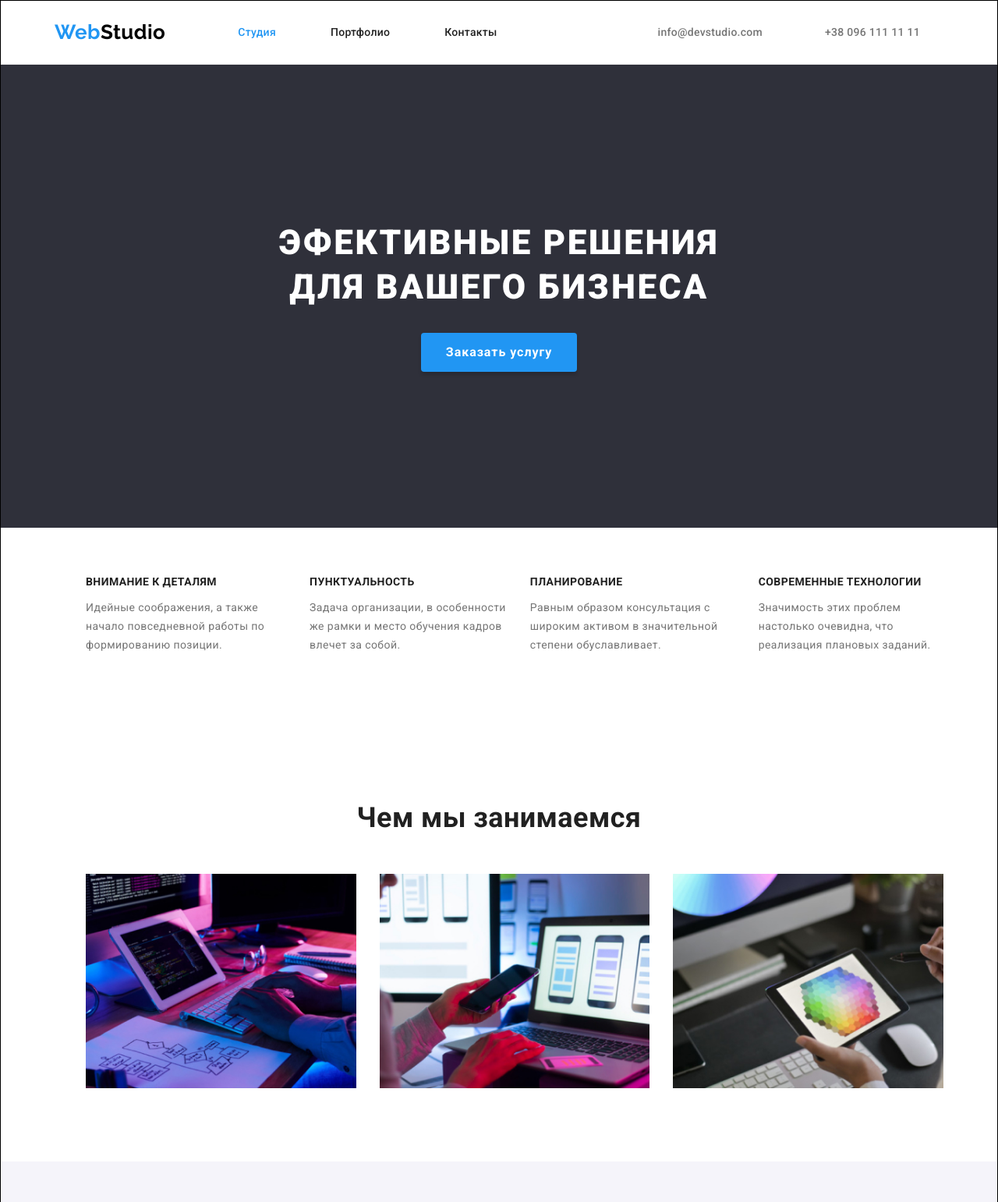
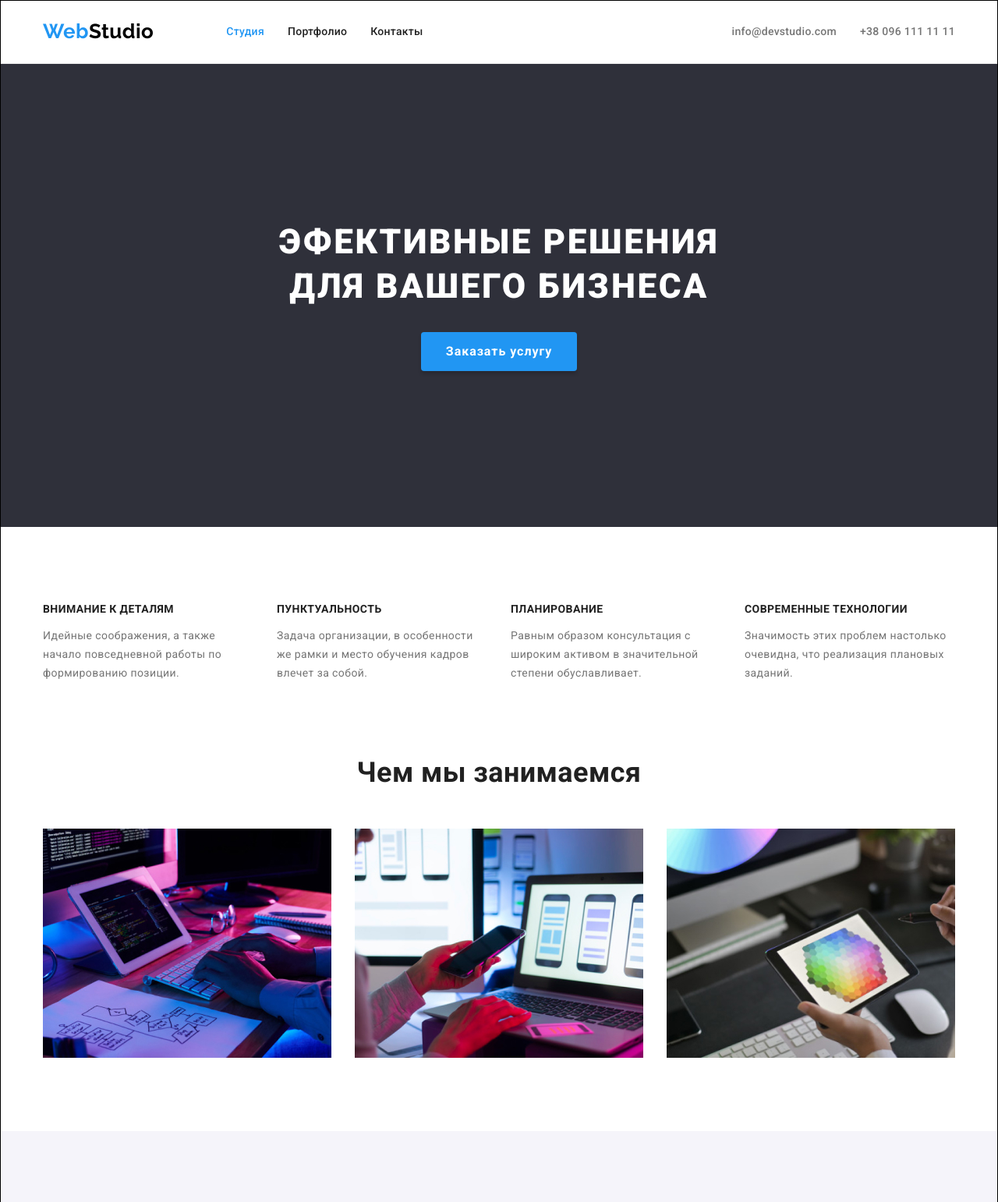
Before and after one commit to OlehKosminin/goit-markup-hw-03, a plain HTML site: page index.html in a window 1280 px wide. Shown: the top 1542 px of the page at 78% size. Drawn offline with nearby package versions, Linux system fonts and the light colour scheme.

Commit message:
add chench

```diff
--- a/index.html
+++ b/index.html
@@ -49,21 +49,21 @@
         <!-- Особености -->
         <section class="section section-style padding-none" >
             <div class="container">
-                <h2 class="section-title features hidden">Особености </h2>
+                <h2 class="features hidden"></h2>
                 <ul class="trait">
-                    <li class="item">
+                    <li class="item item-size">
                         <h3 class="title"> ВНИМАНИЕ К ДЕТАЛЯМ </h3>
                         <p>Идейные соображения, а также начало повседневной работы по формированию позиции.</p>
                     </li>
-                    <li class="item">
+                    <li class="item item-size">
                         <h3 class="title">ПУНКТУАЛЬНОСТЬ</h3>
                         <p>Задача организации, в особенности же рамки и место обучения кадров влечет за собой.</p>
                     </li>
-                    <li class="item">
+                    <li class="item item-size">
                         <h3 class="title"> ПЛАНИРОВАНИЕ</h3>
                         <p>Равным образом консультация с широким активом в значительной степени обуславливает.</p>
                     </li>
-                    <li class="item">
+                    <li class="item item-size">
                         <h3 class="title">СОВРЕМЕННЫЕ ТЕХНОЛОГИИ</h3>
                         <p>Значимость этих проблем настолько очевидна, что реализация плановых заданий.</p>
                     </li>
--- a/style/style.css
+++ b/style/style.css
@@ -38,14 +38,9 @@ a {
     /* color: #757575; */
 }
 
-h1{
+h1,h2,h3,h4,h5{
     margin-top: 0;
         margin-bottom: 0;
-}
-
-h2 {
-    margin-top: 0;
-    margin-bottom: 0;
 }
 
 p{
@@ -54,6 +49,8 @@ p{
 }
 
 ul{
+    padding: 0;
+    margin: 0;
     margin-top: 0;
     margin-bottom: 0;
 }
@@ -68,7 +65,7 @@ img {
    padding-left: 15px;
    padding-right: 15px;
 
-width: 1170px;
+width: 1200px;
 margin-left: auto;
 margin-right: auto;
 /* text-align: center; */
@@ -170,13 +167,13 @@ display: flex;
     display: block;
 }
 
-.site-naw .item{
+.site-naw .item:last-child{
+    margin-right: 0;
+}
+
+.item .link{
     padding-top: 32px;
     padding-bottom: 32px;
-}
-
-.site-naw .item+.item {
-    margin-left: 40px;
 }
 
 .auth-naw{
@@ -185,10 +182,15 @@ display: flex;
     padding-left: 0;
 }
 
-.auth-naw .item + .item{
+.auth-naw .item:last-child{
+    margin-left: 0;
+    margin-right: 0;
+}
+
+/* .auth-naw .item + .item{
     margin-left: 50px;
 
-}
+} */
 
 .auth-naw .item{
     display: block;
@@ -197,7 +199,7 @@ display: flex;
 }
 
 .header{
-border: 1px solid #ECECEC;
+border-bottom: 1px solid #ECECEC;
  }
 
 
@@ -205,6 +207,8 @@ border: 1px solid #ECECEC;
     margin-right: 40px;
 }  */
 
+
+/* ============================== */
 /* =========  /HEADER  ========== */
 
 .link:hover,
@@ -273,8 +277,7 @@ border: 1px solid #ECECEC;
         line-height: 1.2;
 
         text-align: center;
-        /* padding-top: 94px; */
-        padding-bottom: 50px;
+        margin-bottom: 50px;
 
 }
 
@@ -312,7 +315,7 @@ border: 1px solid #ECECEC;
 
 .item{
     box-sizing: border-box;
-margin-right: 30px;
+    margin-right: 30px;
 }
 
 .item:nth-child(4n) {
@@ -332,6 +335,9 @@ margin-right: 30px;
     margin-right: 0;
 }
 
+.item-size{
+    max-width: 270px;
+}
 /*  ======== / ЧЕМ МЫ ЗАНИМАЕМСЯ ======= */
 
 /* Блок команда */
@@ -369,13 +375,13 @@ margin-right: 30px;
 
 .section-style {
     background: #FFFFFF;
-    padding-top: 94px;
+    /* padding-top: 94px; */
     padding-bottom: 94px;
 
 }
 
 .padding-none {
-    padding-top: 0;
+    padding-top: 94px;
 }
 
 .cart-bottom{
@@ -439,7 +445,7 @@ a[href="https://goo.gl/maps/727tqZzBJjCVUAbq7"] {
 }
 
 .footer-adrs{
-    padding-bottom: 10px;
+    margin-bottom: 10px;
 
 }
 
@@ -452,12 +458,20 @@ a[href="https://goo.gl/maps/727tqZzBJjCVUAbq7"] {
     color: #ffffff99;
 }
 
+.list .footer-adrs:last-child{
+    margin-bottom: 0;
+}
+
 /*======= portfolio========= */
 
 /* =========ELEMENT========= */
 
 .container-port{
-    margin-bottom: 95px;
+    padding-top: 94px;
+    padding-bottom: 94px;
+    margin-right: auto;
+    margin-left: auto;
+
 }
 
 /* =========/ELEMENT======== */
@@ -492,9 +506,10 @@ a[href="https://goo.gl/maps/727tqZzBJjCVUAbq7"] {
     }
 
 .title-text-padding{
-    margin-top: 20px;
-    margin-bottom: 20px;
-    margin-left: 24px;
+    padding-top: 20px;
+    padding-bottom: 20px;
+    padding-left: 24px;
+    padding-right: 24px;
 
 }
 
@@ -524,6 +539,8 @@ font-weight: 500;
 .buttons-list{
     display: flex;
     justify-content: center;
+
+    margin-bottom: 50px;
 }
 
 .btn-list {
```
Also changed, not shown: portfolio.html (+6 -4 lines).
